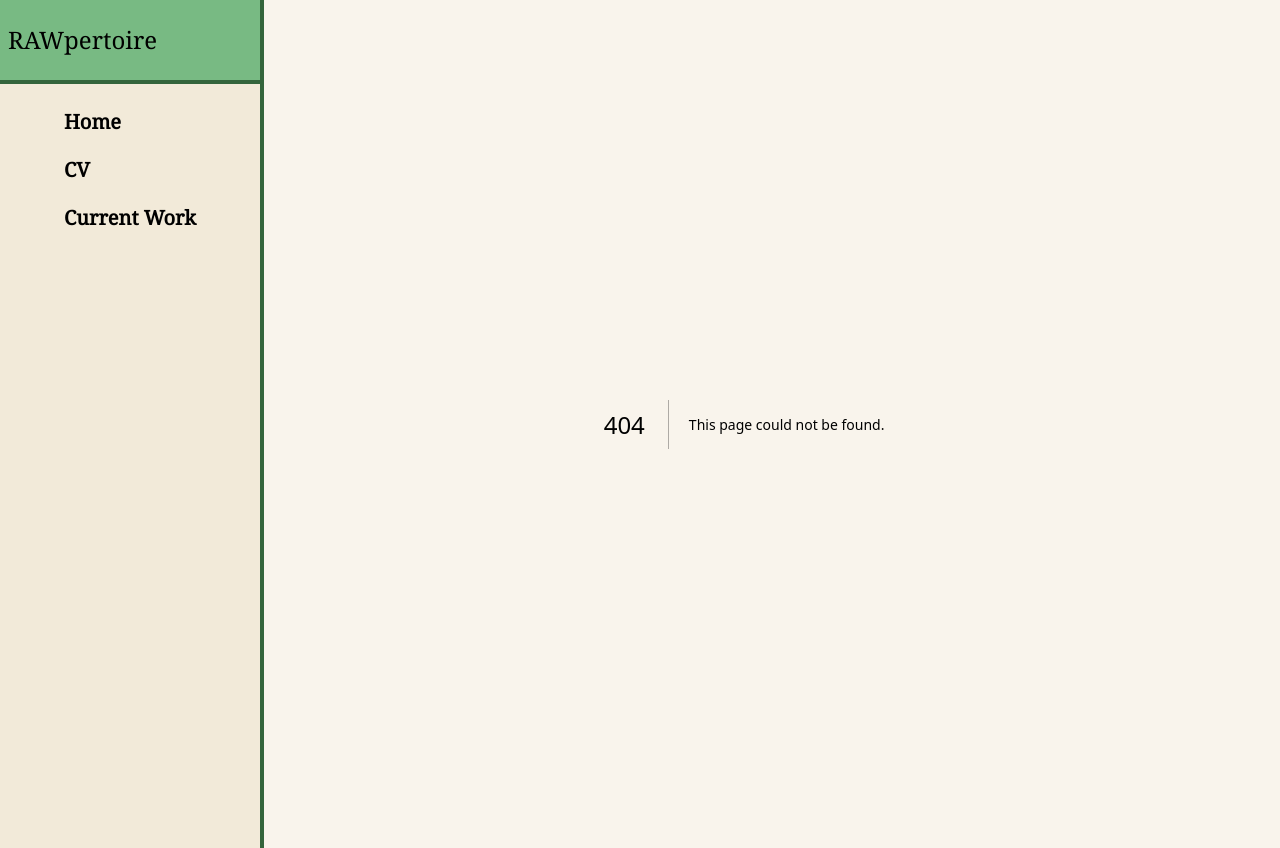
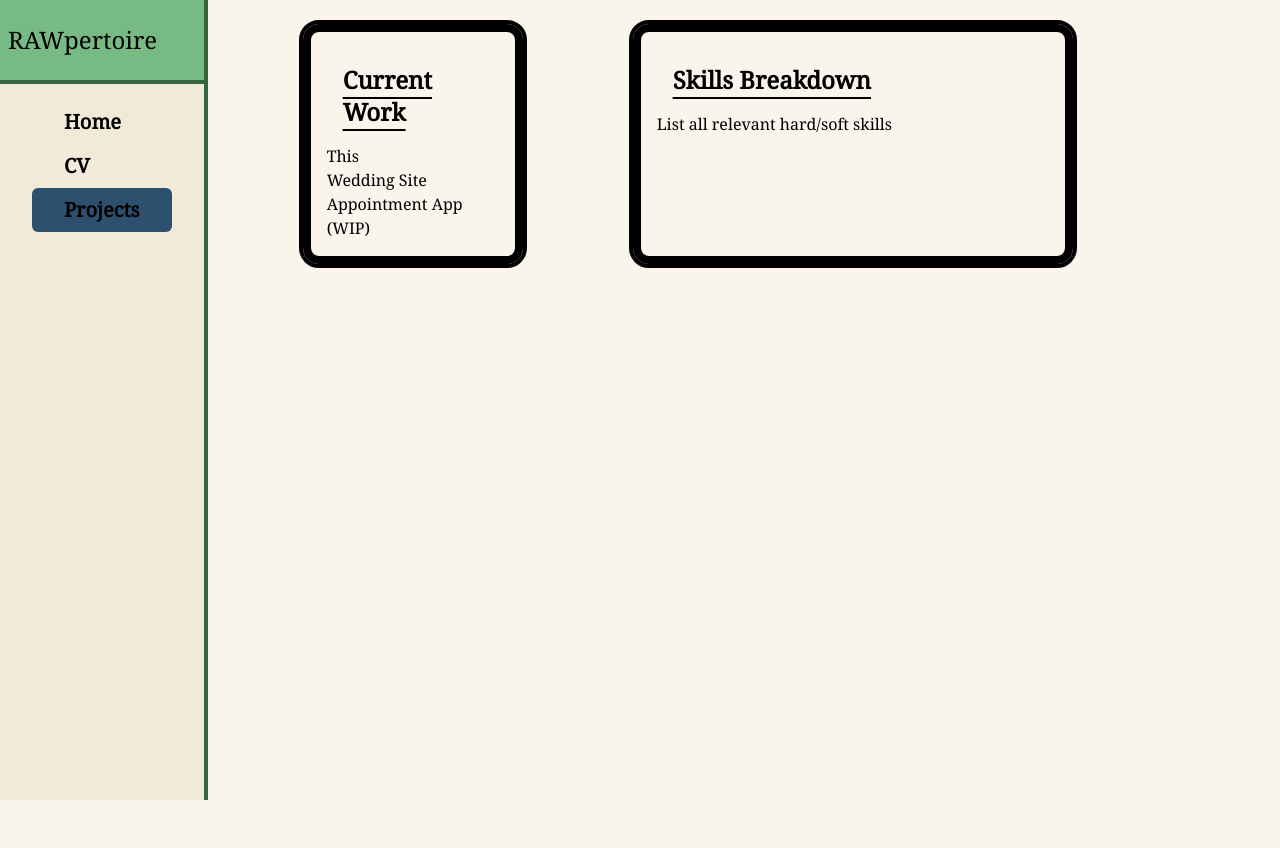
Before and after one commit to RAWoiwode/rawpertoire, a Next.js app: page /projects in a window 1280 px wide. Before the commit this address had no page. After the commit the page ends 800 px from the top, so only its background shows below. Built offline with nearby package versions, Linux system fonts and the light colour scheme.

Commit message:
Reworking SideNav a little to highlight on correct current path

```diff
--- a/app/components/NavButton.tsx
+++ /dev/null
@@ -1,22 +0,0 @@
-import React from "react";
-
-interface Props {
-  children: React.ReactNode;
-}
-
-/**
- * NavButton
- *
- * Main button used on the SideNav.
- *
- * @version 0.1.0
- */
-const NavButton = ({ children }: Props) => {
-  return (
-    <button className="w-full rounded-md px-8 py-2 text-left text-xl font-bold transition-all hover:bg-background-800/50 hover:shadow-md">
-      {children}
-    </button>
-  );
-};
-
-export default NavButton;
--- a/app/components/SideNav.tsx
+++ b/app/components/SideNav.tsx
@@ -1,29 +1,41 @@
+"use client";
+
 import Link from "next/link";
-import NavButton from "./NavButton";
+import { usePathname } from "next/navigation";
+
 import Header from "./Header";
 
+const navItems = [
+  {
+    name: "Home",
+    path: "/",
+  },
+  {
+    name: "CV",
+    path: "/cv",
+  },
+  {
+    name: "Projects",
+    path: "/projects",
+  },
+];
+
 const SideNav = () => {
+  const pathname = usePathname();
+
   return (
     <div className="flex min-h-screen flex-col">
       <Header />
-      <nav className="flex-auto basis-1/4 border-r-4 border-r-accent-300 bg-background-900 px-8 py-4">
-        <ul className="space-y-1">
-          <li>
-            <Link href="/">
-              <NavButton>Home</NavButton>
-            </Link>
-          </li>
-          <li>
-            <Link href="/cv">
-              <NavButton>CV</NavButton>
-            </Link>
-          </li>
-          <li>
-            <Link href="/current">
-              <NavButton>Current Work</NavButton>
-            </Link>
-          </li>
-        </ul>
+      <nav className="flex flex-auto basis-1/4 flex-col border-r-4 border-r-accent-300 bg-background-900 px-8 py-4">
+        {navItems.map((item) => (
+          <Link
+            key={item.path}
+            href={item.path}
+            className={`w-full rounded-md px-8 py-2 text-left text-xl font-bold transition-all hover:bg-background-800/50 hover:shadow-md active:bg-primary-400 ${item.path === pathname ? "bg-secondary-300" : ""}`}
+          >
+            {item.name}
+          </Link>
+        ))}
       </nav>
     </div>
   );
```
Also changed, not shown: app/projects/page.tsx (renamed from app/current/page.tsx), 1 other file (tests, documents, lock files or other folders).
